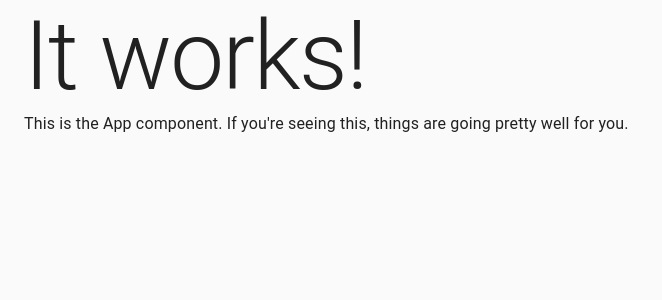
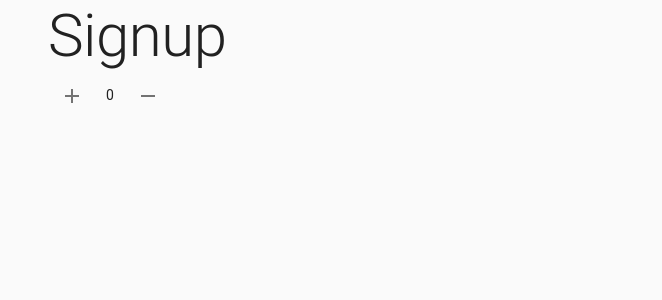
Before and after one commit to likesalmon/tst-tech-assessment-ammon-morris, a React (Create React App) app: page / in a window 1280 px wide. Shown: the top 300 px of the page, without its empty margins (0-662 px from the left). Built offline with nearby package versions, Linux system fonts and the light colour scheme; the HTML template or start-up script is replaced by a standard one.

Commit message:
feat(containers): create Signup

```diff
--- a/src/containers/App.tsx
+++ b/src/containers/App.tsx
@@ -7,20 +7,14 @@
  */
 import React, { FunctionComponent } from "react";
 import Container from "@material-ui/core/Container";
-import Typography from "@material-ui/core/Typography";
+import Signup from "./Signup";
 
 interface AppProps {}
 
 const App: FunctionComponent<AppProps> = () => {
   return (
     <Container>
-      <Typography component="h1" variant="h1">
-        It works!
-      </Typography>
-      <Typography component="p" variant="body1">
-        This is the App component. If you're seeing this, things are going
-        pretty well for you.
-      </Typography>
+      <Signup title="Signup" />
     </Container>
   );
 };
--- /dev/null
+++ b/src/containers/Signup.tsx
@@ -0,0 +1,106 @@
+/*
+ *
+ * Signup
+ *
+ */
+import React, {
+  FunctionComponent,
+  useReducer,
+} from 'react';
+import styled from 'styled-components';
+import Container from "@material-ui/core/Container";
+import Typography from "@material-ui/core/Typography";
+import IconButton from "@material-ui/core/IconButton";
+import AddIcon from "@material-ui/icons/Add";
+import RemoveIcon from "@material-ui/icons/Remove";
+
+/**
+ * ############################################################################
+ *
+ * State
+ *
+ * ############################################################################
+ */
+export interface State {
+  readonly count: number;
+}
+export const initialState: State = {
+  count: 0,
+};
+
+/**
+ * ############################################################################
+ *
+ * Actions
+ *
+ * ############################################################################
+ */
+export enum ActionTypes {
+  INCREMENT,
+  DECREMENT,
+}
+
+interface IncrementAction {
+  type: ActionTypes.INCREMENT;
+}
+export const incrementAction = (): IncrementAction => ({ type: ActionTypes.INCREMENT });
+
+interface DecrementAction {
+  type: ActionTypes.DECREMENT;
+}
+export const decrementAction = (): DecrementAction => ({ type: ActionTypes.DECREMENT });
+
+// Add exhaustiveness checking to the reducer
+type Action = IncrementAction | DecrementAction;
+
+/**
+ * ############################################################################
+ *
+ * Reducer
+ *
+ * ############################################################################
+ */
+export const reducer = (state: State, action: Action): State => {
+  switch (action.type) {
+    case ActionTypes.INCREMENT:
+      return { ...state, count: state.count + 1 };
+    case ActionTypes.DECREMENT:
+      return { ...state, count: state.count - 1 };
+    // No default
+  }
+};
+
+/**
+ * ############################################################################
+ *
+ * Components
+ *
+ * ############################################################################
+ */
+interface SignupProps {
+  title: string;
+}
+
+const Signup: FunctionComponent<SignupProps> = ({title}) => {
+  const [state, dispatch] = useReducer(reducer, initialState);
+
+  return (
+    <Container>
+      <Typography variant="h2" component="h1" role="banner">Signup</Typography>
+
+      <IconButton onClick={() => dispatch(incrementAction())} aria-label="increment">
+        <AddIcon />
+      </IconButton>
+      <Total aria-label="total">{state.count as number}</Total>
+      <IconButton onClick={() => dispatch(decrementAction())} aria-label="decrement">
+        <RemoveIcon />
+      </IconButton>
+    </Container>
+  );
+};
+
+export const Total = styled.span`
+  margin: 0 10px;
+`;
+
+export default Signup;
```
Also changed, not shown: 1 other file (tests, documents, lock files or other folders).
